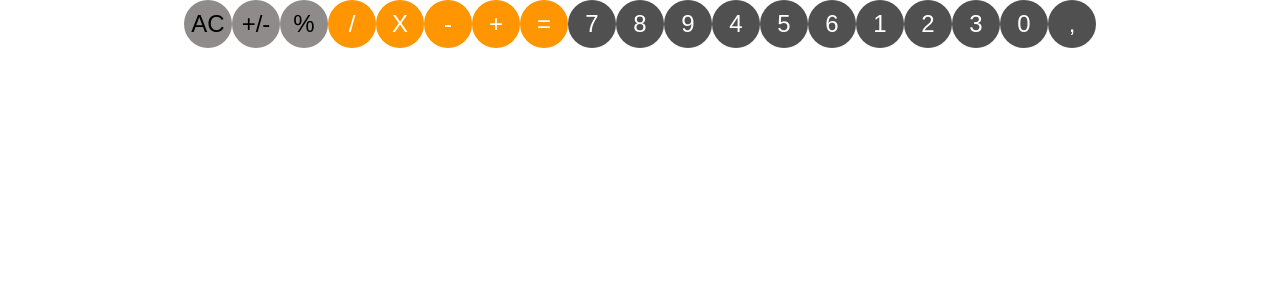
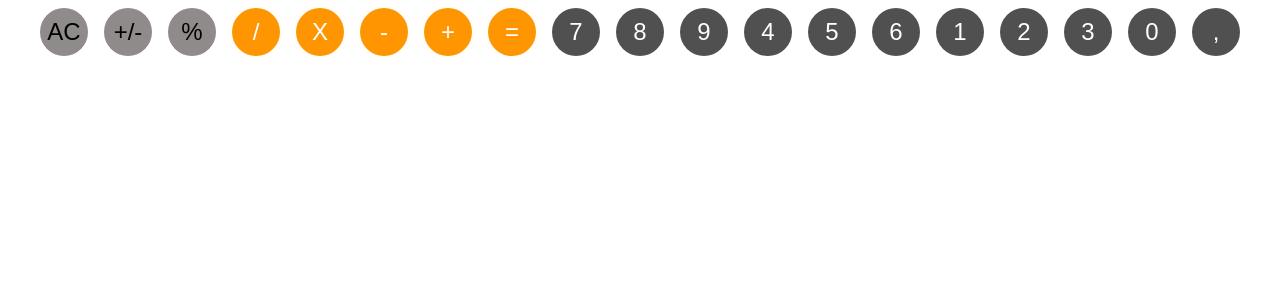
Before and after one commit to AlexandreFerreira97/Calculator, a React (Create React App) app: page / in a window 1280 px wide. Shown: the top 300 px of the page. Built offline with nearby package versions, Linux system fonts and the light colour scheme.

Commit message:
Update Calculadora.css

```diff
--- a/src/componentes/Calculadora.css
+++ b/src/componentes/Calculadora.css
@@ -1,3 +1,25 @@
+.container{
+    background-color: #000000;
+    display: flex;
+    box-sizing: border-box;
+    justify-content: center;
+    border-radius: 2rem;
+    width: 90%;
+    height: 20rem;
+    margin: auto;
+    margin-top: 5rem;
+}
+
+.esp{
+    display: grid;
+    grid-template-columns: 33% 33% 33%;
+}
+
+.op{
+    display: flex;
+    flex-direction: column;
+}
+
 .botaoNum{
     width: 3rem;
     height: 3rem;
@@ -6,6 +28,7 @@
     font-size: 1.5rem;
     color: #FFFFFF;
     background-color: #505050;
+    margin: 0.5rem;
 }
 
 .botaoOp{
@@ -16,6 +39,7 @@
     font-size: 1.5rem;
     color: #FFFFFF;
     background-color: #FF9500;
+    margin: 0.5rem;
 }
 
 .botaoEsp{
@@ -25,5 +49,10 @@
     border-radius: 2rem;
     font-size: 1.5rem;
     color: #000000;
-   background-color: #8F8B8B;
+    background-color: #8F8B8B;
+    margin: 0.5rem;
 }
+
+.botaoEsp, .botaoNum, .botaoOp:hover{
+    cursor: pointer;
+}
```
